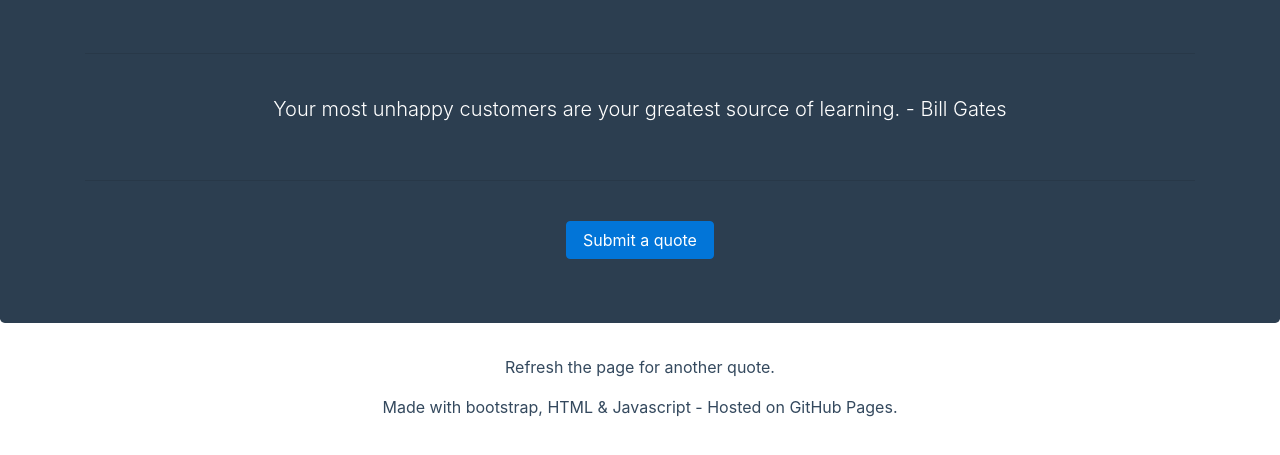
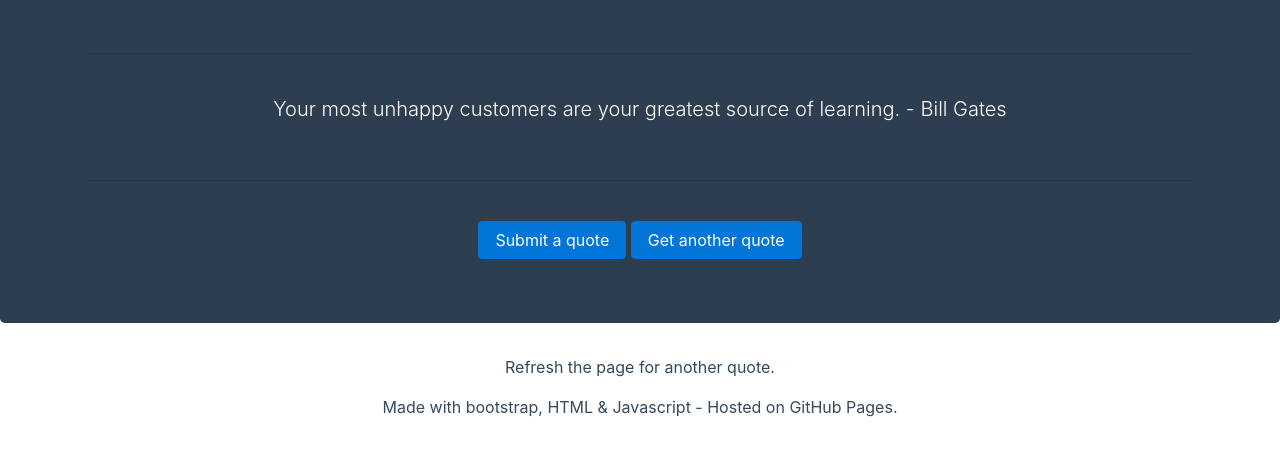
Before and after one commit to MasterOfTheTiger/bounce, a plain HTML site: page index.html in a window 1280 px wide. Shown: the part 191-646 px from the top of the page. Drawn offline with nearby package versions, Linux system fonts and the light colour scheme.

Commit message:
Add refresh button

```diff
--- a/index.html
+++ b/index.html
@@ -25,6 +25,7 @@
         <hr/>
         <br/>
         <a class="btn btn-primary" href="https://github.com/vutondesign/bounce/issues/new" role="button">Submit a quote</a>
+        <a class="btn btn-primary" onClick="document.location.reload(true)" role="button">Get another quote</a>
        </div>
      </div>
      <p style="color: #34495e;">Refresh the page for another quote.</p>
```
